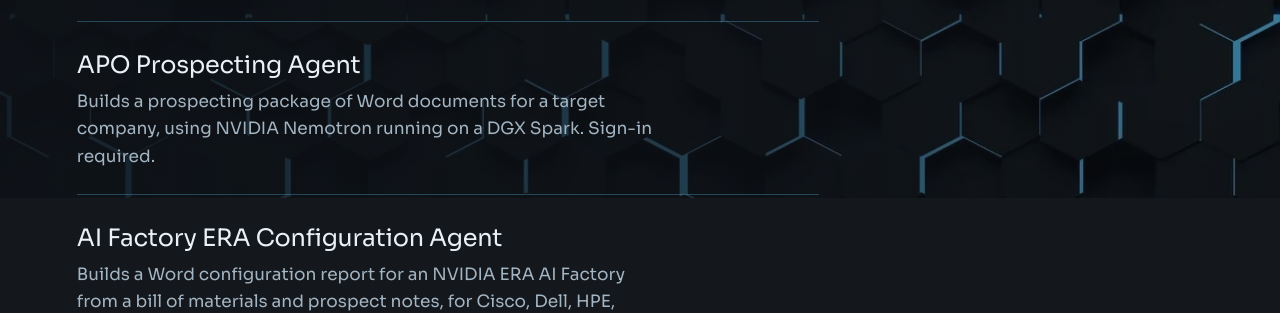
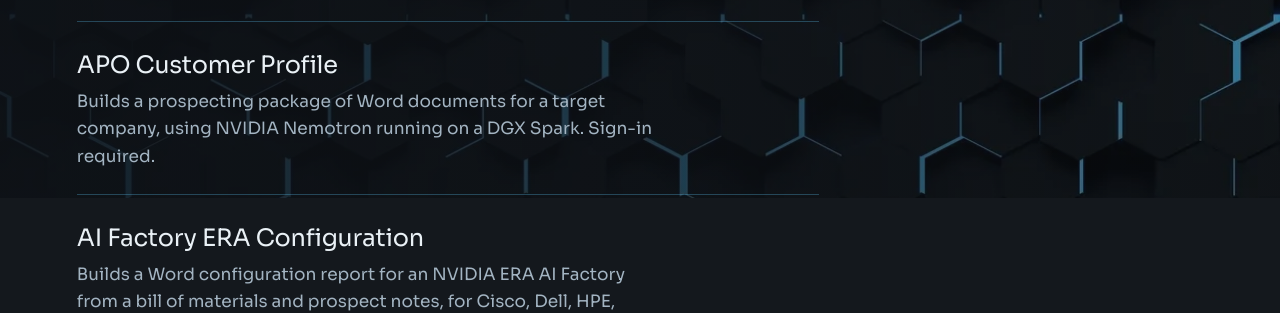
Before and after one commit to scolmernv/platformengine-site, a plain HTML site: page public/apps.html in a window 1280 px wide. Shown: the part 602-915 px from the top of the page. Drawn offline with Linux system fonts and the light colour scheme.

Commit message:
Add files via upload

```diff
--- a/public/apps.html
+++ b/public/apps.html
@@ -112,13 +112,13 @@
         </li>
         <li>
           <a href="https://apo.platformengine.com">
-            <span class="name">APO Prospecting Agent</span>
+            <span class="name">APO Customer Profile</span>
             <span class="desc">Builds a prospecting package of Word documents for a target company, using NVIDIA Nemotron running on a DGX Spark. Sign-in required.</span>
           </a>
         </li>
         <li>
           <a href="https://era.platformengine.com">
-            <span class="name">AI Factory ERA Configuration Agent</span>
+            <span class="name">AI Factory ERA Configuration</span>
             <span class="desc">Builds a Word configuration report for an NVIDIA ERA AI Factory from a bill of materials and prospect notes, for Cisco, Dell, HPE, Lenovo, Supermicro or Red Hat. Sign-in required.</span>
           </a>
         </li>
```
